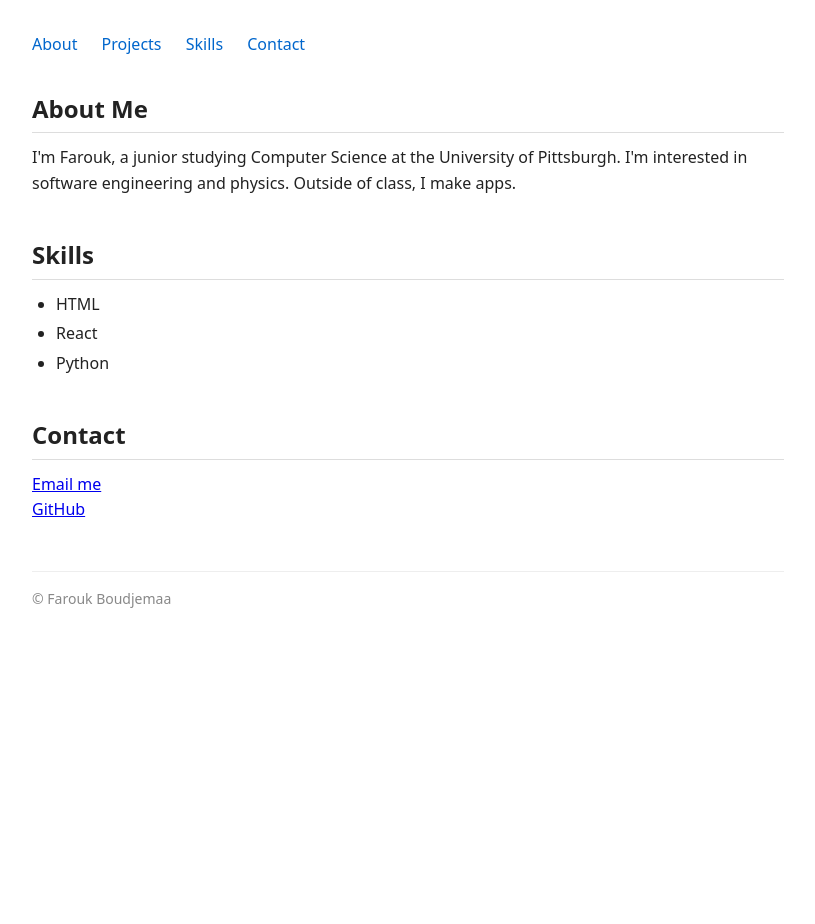
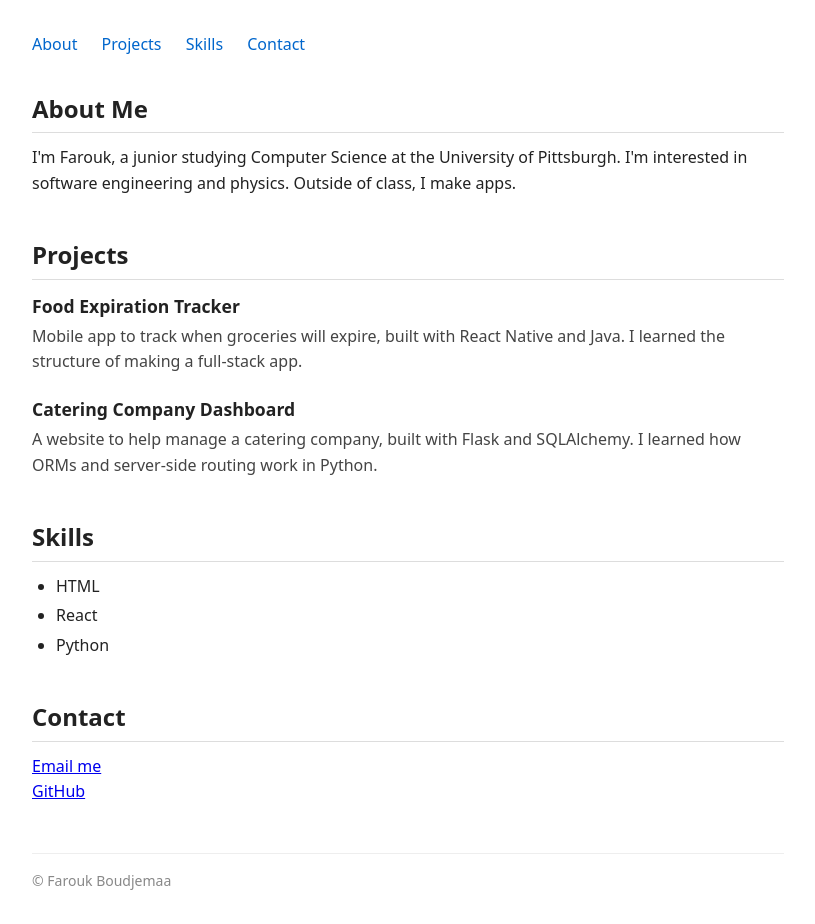
Before and after one commit to fnbouk/portfolio, a plain HTML site: page index.html in a window 1280 px wide. Shown: the whole page, without its empty margins (232-1047 px from the left). Before the commit the page ends 800 px from the top, so only its background shows below. Drawn offline with Linux system fonts and the light colour scheme.

Commit message:
Revert "Remove projects section"
This reverts commit 405706c22408897986b4906eb91196009ece6fa0.

```diff
--- a/index.html
+++ b/index.html
@@ -30,6 +30,21 @@
       </p>
     </section>
 
+    <section id="projects">
+      <h2>Projects</h2>
+
+      <div class="project">
+        <h3>Food Expiration Tracker</h3>
+        <p>Mobile app to track when groceries will expire, built with React Native and Java. I learned the structure of making a full-stack app.</p>
+      </div>
+
+      <div class="project">
+        <h3>Catering Company Dashboard</h3>
+        <p>A website to help manage a catering company, built with Flask and SQLAlchemy. I learned how ORMs and server-side routing work in Python.</p>
+      </div>
+
+    </section>
+
     <section id="skills">
       <h2>Skills</h2>
       <ul>
```
